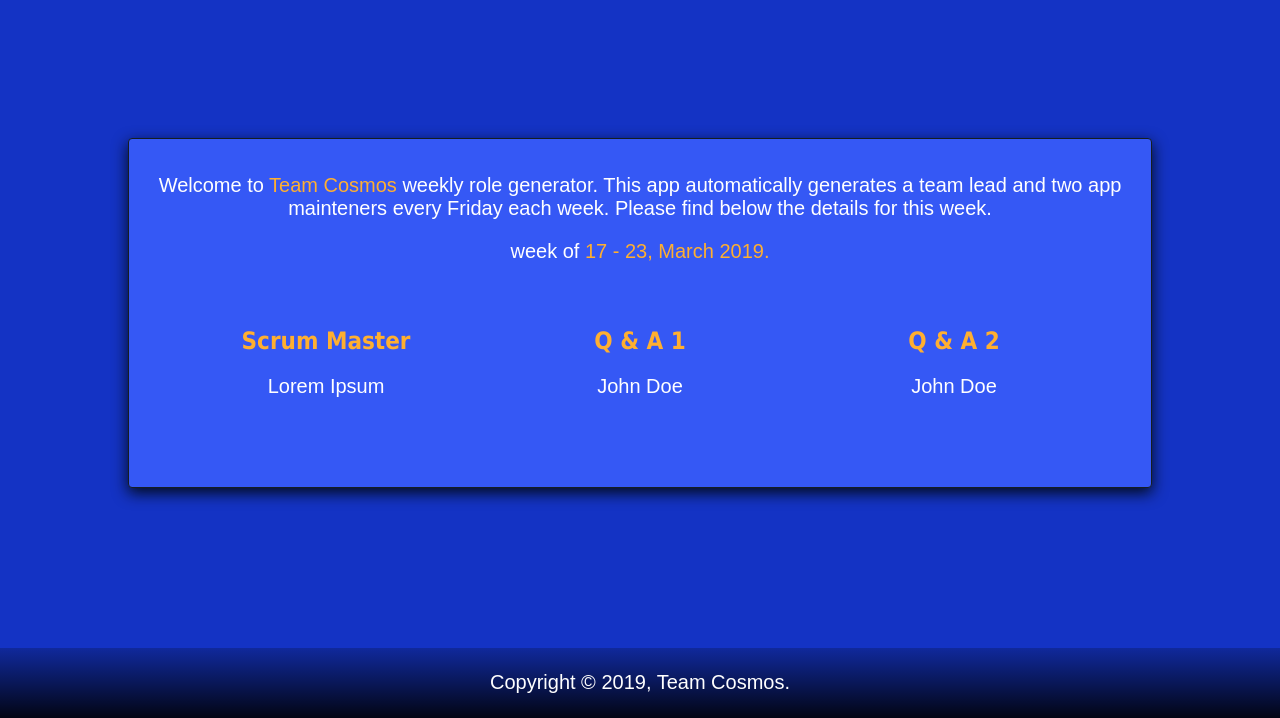
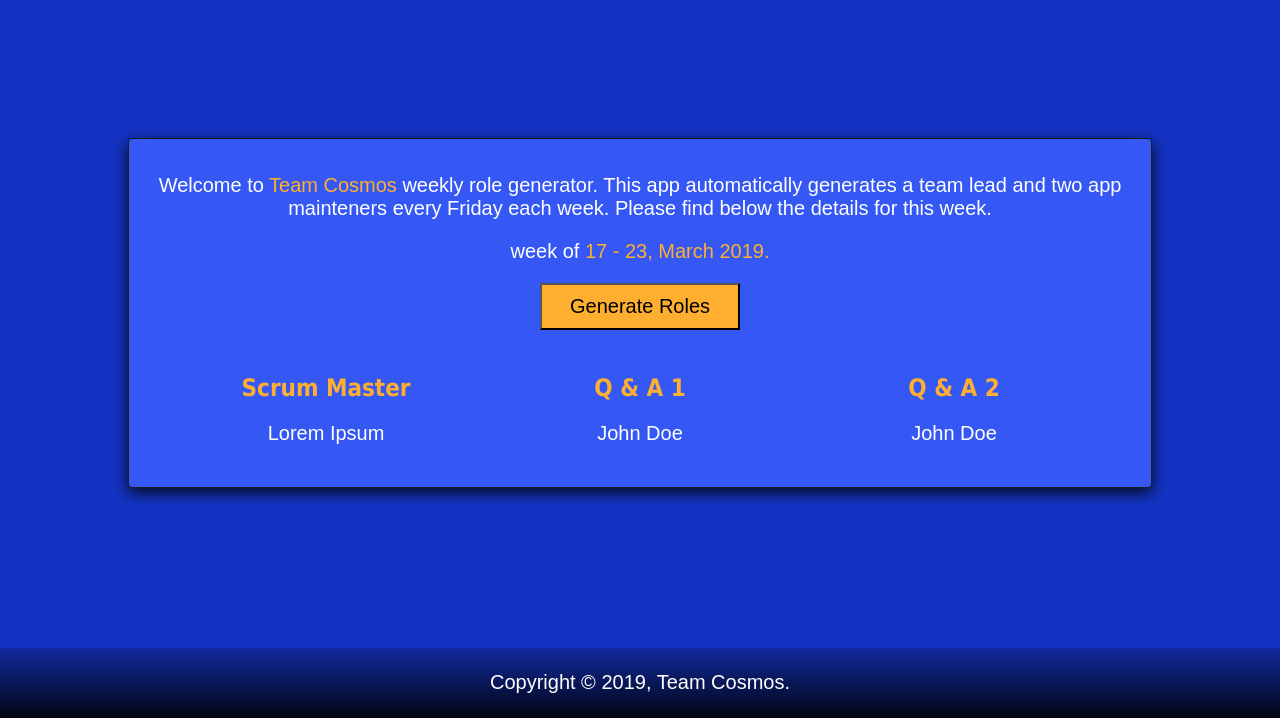
Before and after one commit to Raymond-Osy/Weekly-Team-Role-Generator, a website: page index.html in a window 1280 px wide. Shown: the part 114-832 px from the top of the page. Drawn offline with Linux system fonts and the light colour scheme.

Commit message:
add generate button

```diff
--- a/index.html
+++ b/index.html
@@ -12,6 +12,7 @@
         <div class="container">
             <p>Welcome to <span>Team Cosmos</span> weekly role generator. This app automatically generates a team lead and two app mainteners every Friday each week. Please find below the details for this week.</p>
             <p>week of <span>17 - 23, March 2019.</span></p>
+            <button>Generate Roles</button>
             <div class="wrap">
                 <div class="flex">
                     <div class="col-25">
--- a/styles.css
+++ b/styles.css
@@ -23,6 +23,17 @@ p {
 }
 span {
   color: #FFAF30;
+}
+button {
+    background-color: #FFAF30;
+    font-size: 20px;
+    padding: 10px 28px;
+    -webkit-transition-duration: 0.4s;
+    transition-duration: 0.4s;
+}
+button:hover {
+    background-color: #FFAF30;
+    color: white;
 }
 .container {
     width: 80%;
```
Also changed, not shown: 1 other file.
